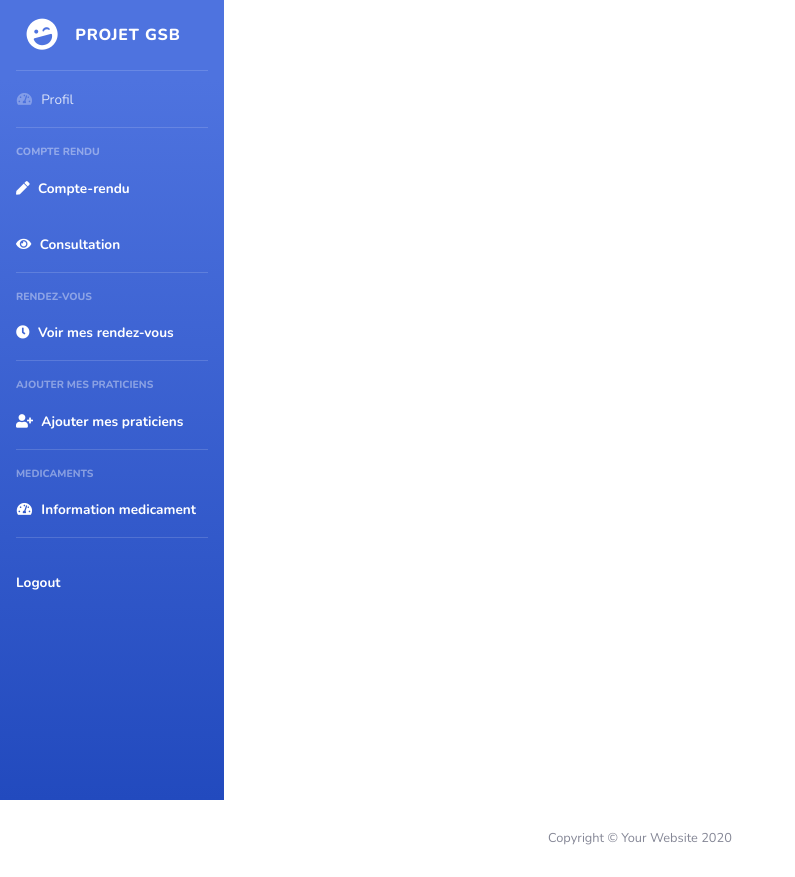
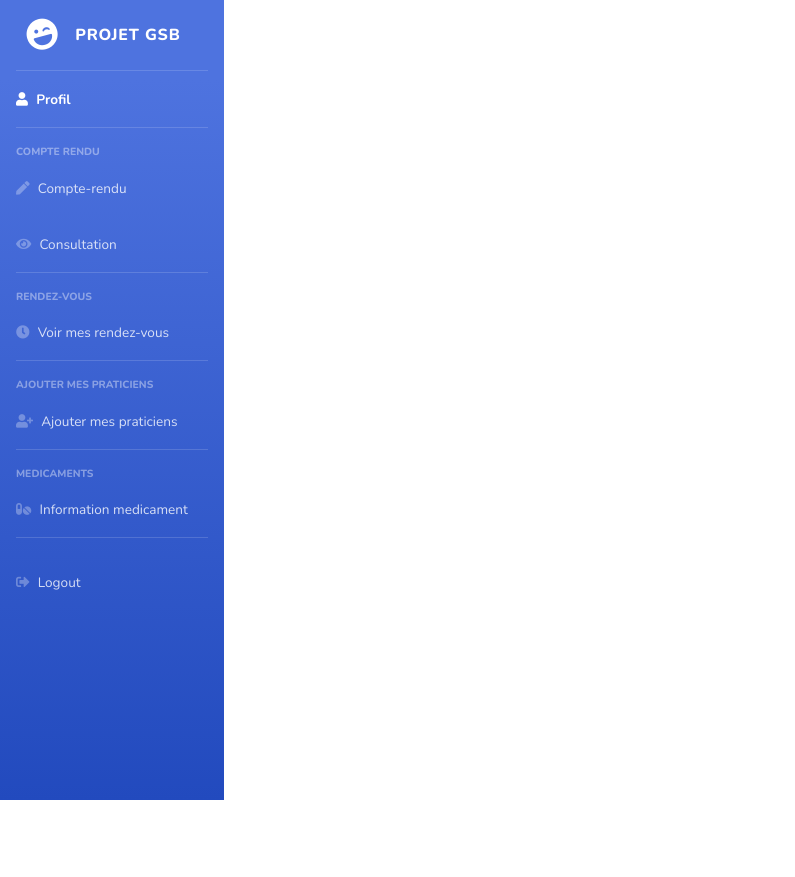
Before and after one commit to sy-alx/projetGSB, a CodeIgniter 4 app: the page made by app/Views/dashboard.php in a window 1280 px wide. Shown: the whole page, without its empty margins (0-795 px from the left). After the commit the page ends 800 px from the top, so only its background shows below. Run offline with PHP 8.4 and a stand-in for CodeIgniter, Linux system fonts and the light colour scheme; the template is opened without the code that fills it, so the values that code supplies are empty; some libraries are stand-ins or nearby versions.

Commit message:
commit du 03/02/2022 à 19:02

```diff
--- a/app/Views/dashboard.php
+++ b/app/Views/dashboard.php
@@ -23,6 +23,8 @@
     <!-- BON Custom styles for this template -->
     <link href="/assets/css/sb-admin-2.min.css" rel="stylesheet">
     <link rel="stylesheet" href="/assets/css/style.css"/>
+    <link rel="stylesheet" href="/assets/css/talicss.css"/>
+    <link rel="stylesheet" href="/assets/css/sb-admin-2.min.css"/>
 
     <link href="https://fonts.googleapis.com/css?family=Nunito:200,200i,300,300i,400,400i,600,600i,700,700i,800,800i,900,900i"
             rel="stylesheet">
@@ -52,9 +54,9 @@
         <hr class="sidebar-divider my-0">
 
         <!-- Nav Item - Dashboard -->
-        <li class="nav-item">
+        <li class="nav-item active">
             <a class="nav-link" href="/profil">
-                <i class="fas fa-fw fa-tachometer-alt"></i>
+                <i class="fas fa-user"></i>
                 <span>Profil</span>
             </a>
         </li>
@@ -68,7 +70,7 @@
         </div>
 
 
-        <li class="nav-item active">
+        <li class="nav-item ">
             <a class="nav-link" href="/CompteRendu">
                 <i class="fas fa-pen"></i>
                 <span>Compte-rendu</span>
@@ -76,7 +78,7 @@
         </li>
 
         <!-- Nav Item - Utilities Collapse Menu -->
-        <li class="nav-item active">
+        <li class="nav-item">
             <a class="nav-link" href="/Consultation">
                 <i class="fas fa-eye"></i>
                 <span>Consultation</span>
@@ -93,7 +95,7 @@
         </div>
 
         <!-- Nav Item - Pages Collapse Menu -->
-        <li class="nav-item active">
+        <li class="nav-item">
             <a class="nav-link" href="/Voirrdv">
                 <i class="fas fa-clock"></i>
                 <span>Voir mes rendez-vous</span>
@@ -110,7 +112,7 @@
         </div>
 
         <!-- Nav Item - Pages Collapse Menu -->
-        <li class="nav-item active">
+        <li class="nav-item">
             <a class="nav-link" href="/Addpraticien">
                 <i class="fas fa-user-plus"></i>
                 <span>Ajouter mes praticiens</span>
@@ -126,18 +128,18 @@
         </div>
 
         <!-- Nav Item - Pages Collapse Menu -->
-        <li class="nav-item active">
+        <li class="nav-item">
             <a class="nav-link" href="/Medicament">
-                <i class="fas fa-fw fa-tachometer-alt"></i>
-
+                <i class="fas fa-pills"></i>
                 <span>Information medicament</span>
             </a>
         </li>
 
         <!-- Divider -->
         <hr class="sidebar-divider d-none d-md-block">
-        <li class="nav-item active">
+        <li class="nav-item ">
             <a class="nav-link" href="/logout">
+                <i class="fas fa-sign-out-alt"></i>
                 <span>Logout</span>
             </a>
         </li>
@@ -161,13 +163,13 @@
 
 
 <!-- Footer -->
-<footer class="sticky-footer bg-white">
+<!--<footer class="sticky-footer bg-white">
     <div class="container my-auto">
         <div class="copyright text-center my-auto">
             <span>Copyright &copy; Your Website 2020</span>
         </div>
     </div>
-</footer>
+</footer>-->
 <!-- End of Footer -->
 
 
```
Also changed, not shown: app/Views/accueil.php (+5 -5 lines), app/Views/addpraticien.php (+8 -8 lines), app/Views/medicaments.php (+6 -5 lines), public/assets/css/talicss.css (added).
